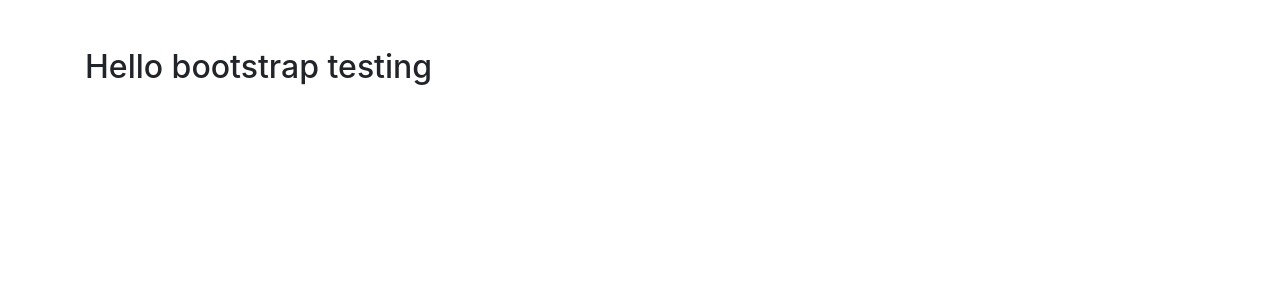
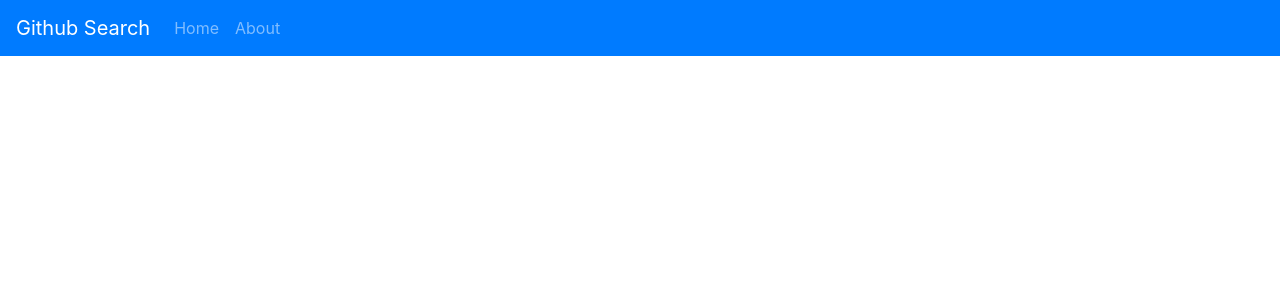
Before and after one commit to astremsky/github-api-check, a React (Create React App) app: page / in a window 1280 px wide. Shown: the top 300 px of the page. Built offline with nearby package versions, Linux system fonts and the light colour scheme.

Commit message:
Navbar component added

```diff
--- a/src/App.css
+++ /dev/null
@@ -1,13 +0,0 @@
-.App {
-  margin-top: 100px;
-  text-align: center;
-}
-
-.buttonGroup {
-  margin: 90px;
-}
-
-.btn {
-  margin: 0 20px;
-  border: 1px solid grey
-}
--- a/src/App.js
+++ b/src/App.js
@@ -1,15 +1,18 @@
 import React,{useState, useEffect} from 'react';
-import './App.css';
+import {Navbar} from './components/Navbar'
+
 
 
 
 function App() {
 
   return (
+    <React.Fragment>
+      <Navbar />
     <div className='container pt-5'>
-      <h2>Hello bootstrap testing</h2>
 
     </div>
+    </React.Fragment>
   );
 }
 
--- /dev/null
+++ b/src/components/Navbar.js
@@ -0,0 +1,17 @@
+import React from 'react'
+
+export const Navbar = () => (
+  <nav className="navbar navbar-dark bg-primary navbar-expand-lg">
+    <div className="navbar-brand">
+      Github Search
+    </div>
+    <ul className="navbar-nav">
+      <li className="nav-item">
+        <a href="/" className="nav-link">Home</a>
+      </li>
+      <li className="nav-item">
+        <a href="/about" className="nav-link">About</a>
+      </li>
+    </ul>
+  </nav>
+)
```
